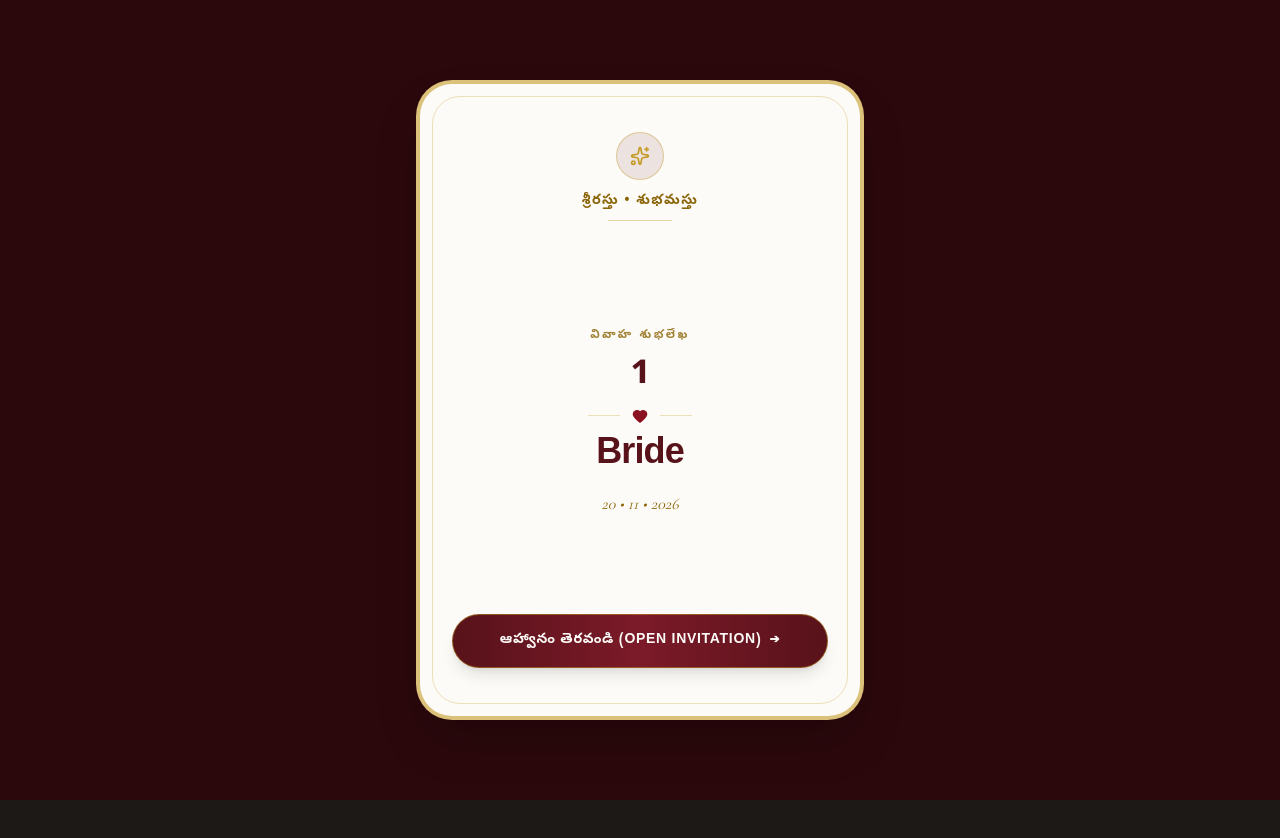
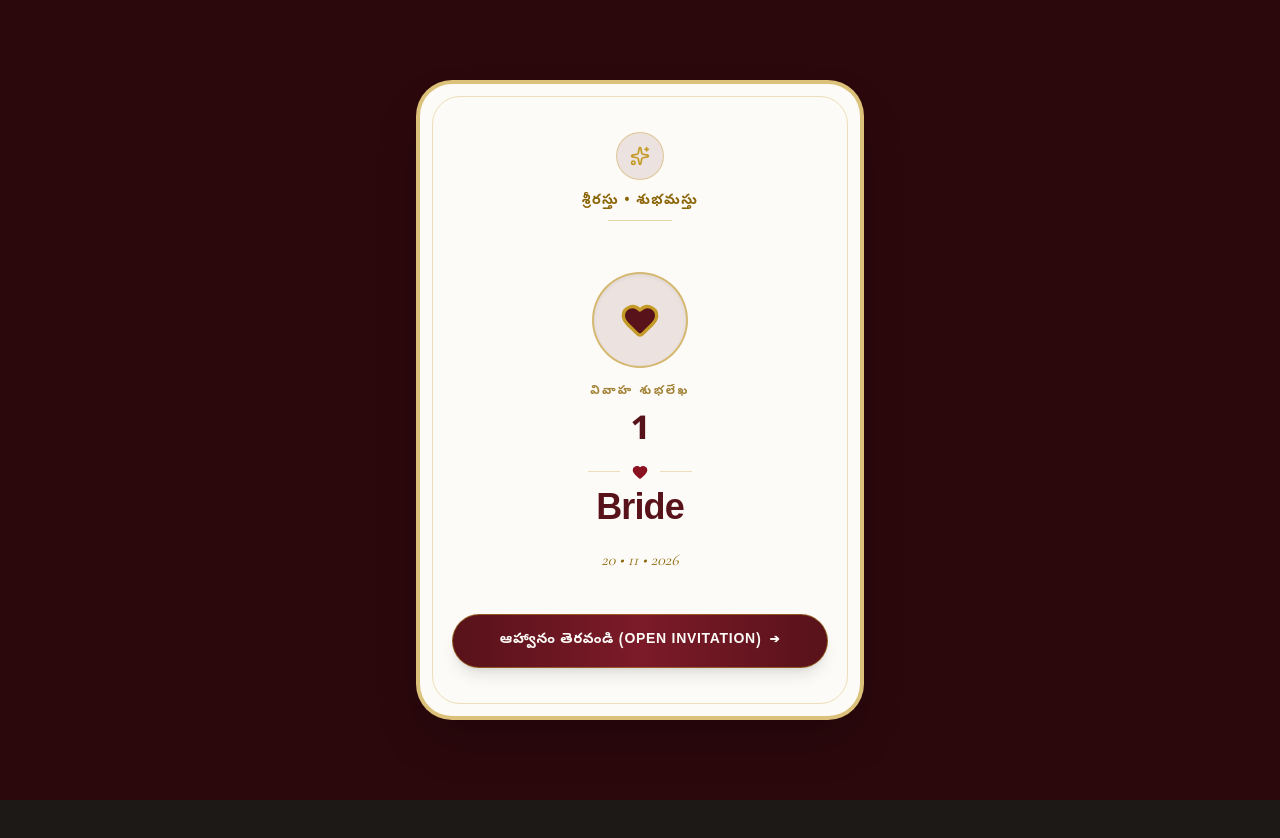
Before and after one commit to reddysarath1983-hub/wedding-invitation, a Next.js app: page /invite/1 in a window 1280 px wide. Shown: the top 838 px of the page. Built offline with nearby package versions, Linux system fonts and the light colour scheme; no server answers; the database is empty.

Commit message:
Fix template photo rendering conditional blocks and add golden wedding motif frame

```diff
--- a/src/components/public/CoverEnvelope.tsx
+++ b/src/components/public/CoverEnvelope.tsx
@@ -53,9 +53,13 @@ export function CoverEnvelope({ groomName, brideName, weddingDate, couplePhoto,
 
         {/* Middle Main Content */}
         <div className="py-6 relative z-10 flex-1 flex flex-col justify-center items-center">
-          {couplePhoto && (
+          {couplePhoto ? (
             <div className="w-24 h-24 sm:w-28 sm:h-28 rounded-full border-2 border-[#c59b27] p-1 shadow-md mb-4 bg-white">
               <img src={couplePhoto} alt="Couple" className="w-full h-full object-cover rounded-full" />
+            </div>
+          ) : (
+            <div className="w-20 h-20 sm:w-24 sm:h-24 rounded-full border-2 border-[#c59b27]/60 p-1 shadow-inner mb-4 bg-[#58121a]/10 flex items-center justify-center text-[#c59b27]">
+              <Heart className="w-10 h-10 fill-[#58121a] text-[#c59b27]" />
             </div>
           )}
 
--- a/src/components/templates/catalog/TraditionalHeritageTemplate.tsx
+++ b/src/components/templates/catalog/TraditionalHeritageTemplate.tsx
@@ -84,7 +84,7 @@ export function TraditionalHeritageTemplate({
                 onTransformChange={onTransformChange}
               />
             </div>
-          ) : (
+          ) : (groom_photo || bride_photo) ? (
             <div className="flex justify-center items-center gap-6 mb-6">
               {groom_photo && (
                 <div className="w-28 h-36 rounded-2xl overflow-hidden border-2 border-[#c59b27] p-1 bg-white shadow-md flex items-center justify-center">
@@ -116,6 +116,14 @@ export function TraditionalHeritageTemplate({
                   />
                 </div>
               )}
+            </div>
+          ) : (
+            <div className="relative w-full max-w-md mx-auto aspect-[4/3] rounded-3xl overflow-hidden border-2 border-[#c59b27]/40 shadow-lg mb-6 p-4 bg-[#f5efe6] flex flex-col items-center justify-center text-center">
+              <div className="w-16 h-16 rounded-full bg-[#58121a]/10 border border-[#c59b27]/40 flex items-center justify-center text-[#58121a] mb-2">
+                <Heart className="w-8 h-8 fill-[#58121a]" />
+              </div>
+              <p className="font-telugu text-base font-bold text-[#58121a]">{groom_name} 💍 {bride_name}</p>
+              <p className="font-telugu text-xs text-[#8b6508] mt-1">వివాహ మహోత్సవ ఆహ్వాన పత్రిక</p>
             </div>
           )}
 
```
